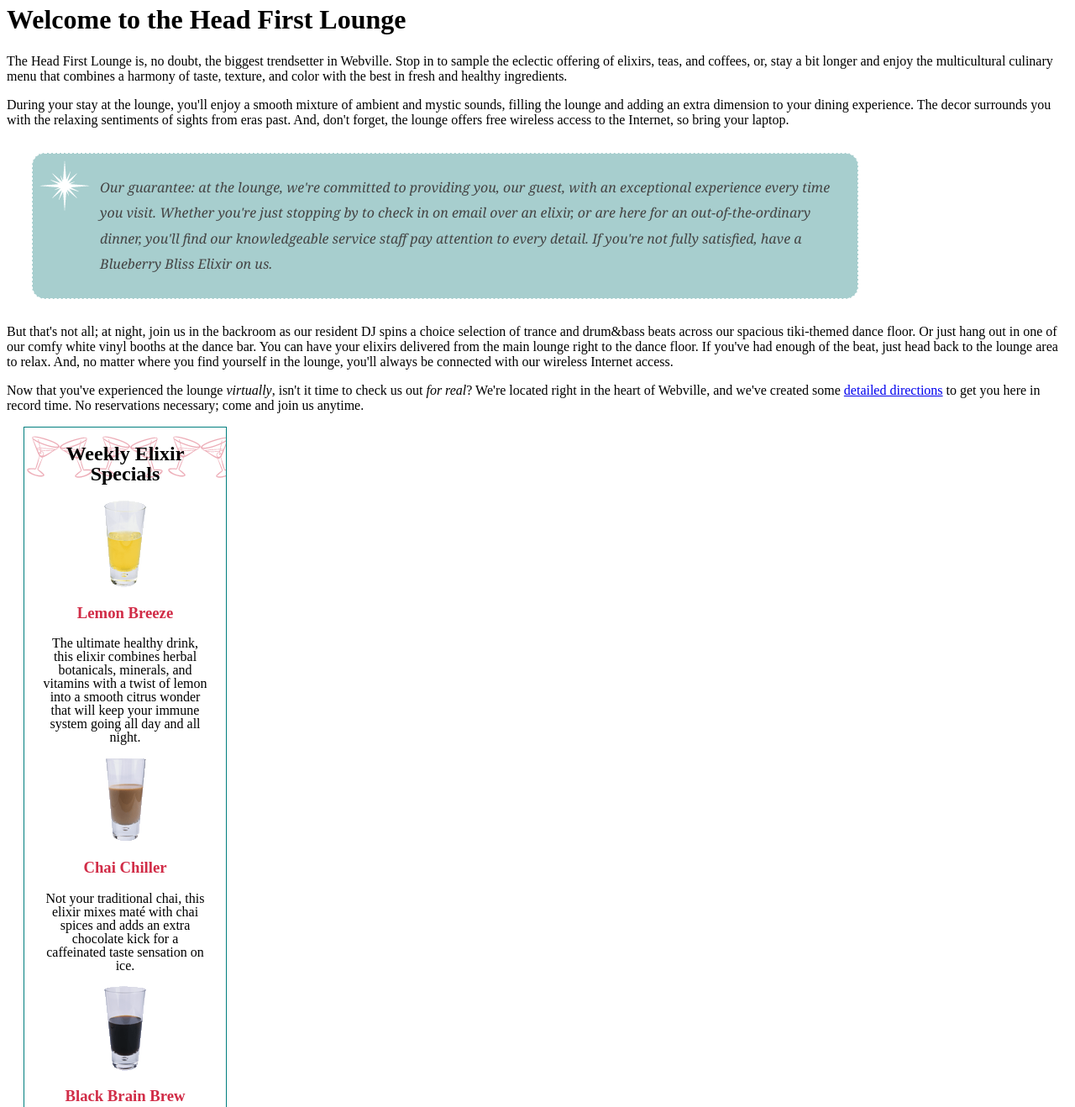
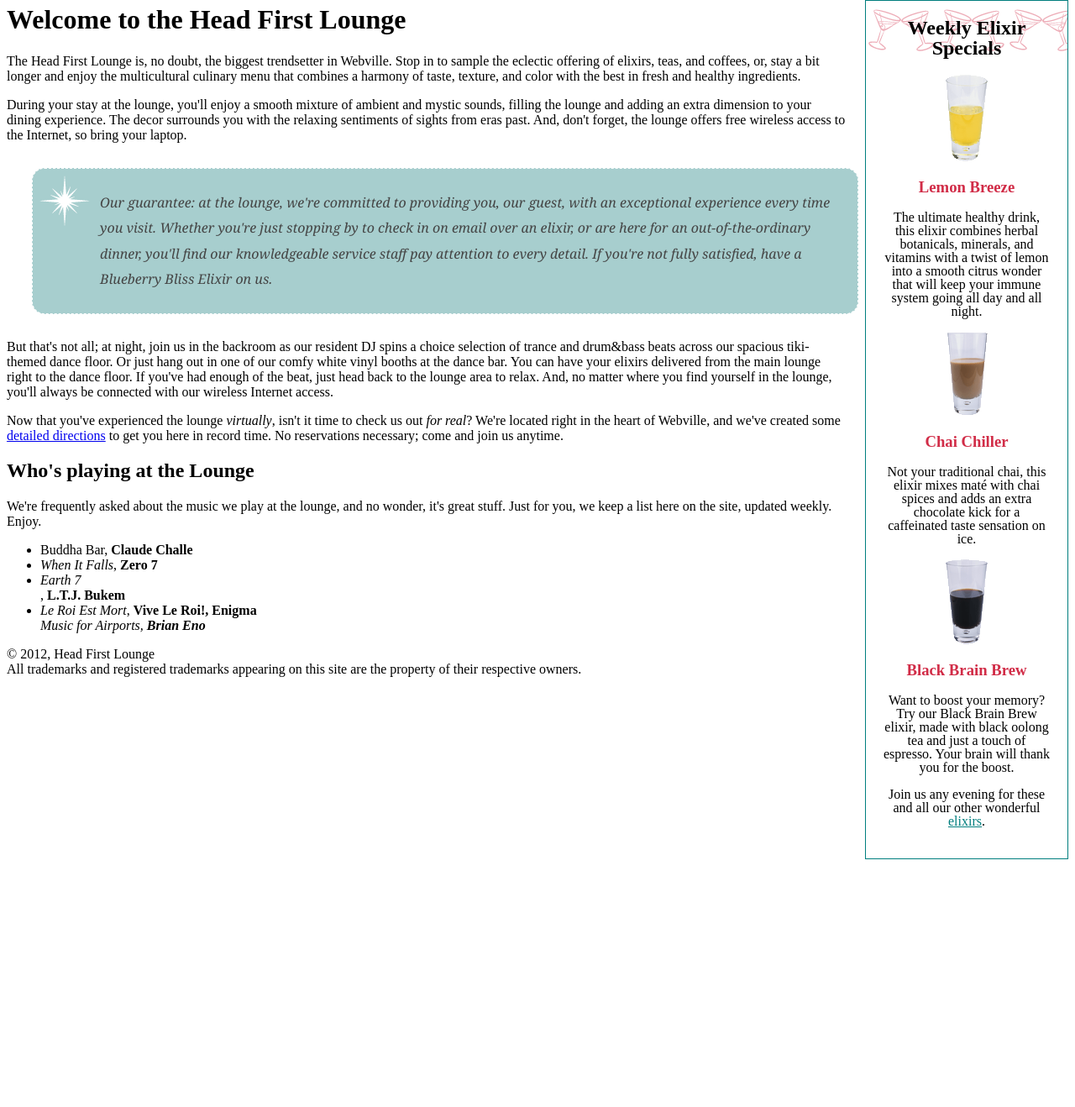
Before and after one commit to zhushuyan-617/lounge, a plain HTML site: page lounge.html in a window 1280 px wide. Shown: the part 233-1551 px from the top of the page at 84% size. After the commit the page ends 1256 px from the top, so only its background shows below. Drawn offline with Linux system fonts and the light colour scheme.

Commit message:
改变了位置

```diff
--- a/lounge.html
+++ b/lounge.html
@@ -7,6 +7,48 @@
   </head>
   <body>
     <p><img src="images/logo.gif" alt="Head First Lounge"></p>
+    <div class="elixirs">
+      <h2>Weekly Elixir Specials</h2>
+      <p>
+        <img src="images/yellow.gif" alt="Lemon Breeze Elixir">
+      </p>
+      <h3>Lemon Breeze</h3>
+      <p>
+        The ultimate healthy drink, this elixir combines
+        herbal botanicals, minerals, and vitamins with
+        a twist of lemon into a smooth citrus wonder
+        that will keep your immune system going all
+        day and all night.
+      </p>
+
+      <p>
+        <img src="images/chai.gif" alt="Chai Chiller Elixir">
+      </p>
+      <h3>Chai Chiller</h3>
+      <p>
+        Not your traditional chai, this elixir mixes mat&eacute;
+        with chai spices and adds an extra chocolate kick for
+        a caffeinated taste sensation on ice.
+      </p>
+
+      <p>
+        <img src="images/black.gif" alt="Black Brain Brew Elixir">
+      </p>
+      <h3>Black Brain Brew</h3>
+      <p>
+        Want to boost your memory?  Try our Black Brain Brew
+        elixir, made with black oolong tea and just a touch
+        of espresso.  Your brain will thank you for the boost.
+      </p>
+
+      <p>
+        Join us any evening for these and all our
+        other wonderful
+        <a href="beverages/elixir.html"
+           title="Head First Lounge Elixirs">elixirs</a>.
+      </p>
+    </div>
+
     <h1>Welcome to the Head First Lounge</h1>
     <p>
       The Head First Lounge is, no doubt, the biggest trendsetter in Webville.
@@ -24,7 +66,7 @@
       access to the Internet, so bring your laptop.
     </p>
 
-    <p id="guarantee">
+    <p class="guarantee">
       Our guarantee: at the lounge, we're committed to providing you,
       our guest, with an exceptional experience every time you visit.
       Whether you're just stopping by to check in on email over an
@@ -54,47 +96,6 @@
       come and join us anytime.
     </p>
 
-  <div id="elixirs">
-    <h2>Weekly Elixir Specials</h2>
-    <p>
-      <img src="images/yellow.gif" alt="Lemon Breeze Elixir">
-    </p>
-    <h3>Lemon Breeze</h3>
-    <p>
-      The ultimate healthy drink, this elixir combines
-      herbal botanicals, minerals, and vitamins with
-      a twist of lemon into a smooth citrus wonder
-      that will keep your immune system going all
-      day and all night.
-    </p>
-
-    <p>
-      <img src="images/chai.gif" alt="Chai Chiller Elixir">
-    </p>
-    <h3>Chai Chiller</h3>
-    <p>
-      Not your traditional chai, this elixir mixes mat&eacute;
-      with chai spices and adds an extra chocolate kick for
-      a caffeinated taste sensation on ice.
-    </p>
-
-    <p>
-      <img src="images/black.gif" alt="Black Brain Brew Elixir">
-    </p>
-    <h3>Black Brain Brew</h3>
-    <p>
-      Want to boost your memory?  Try our Black Brain Brew
-      elixir, made with black oolong tea and just a touch
-      of espresso.  Your brain will thank you for the boost.
-    </p>
-
-    <p>
-      Join us any evening for these and all our
-      other wonderful
-      <a href="beverages/elixir.html"
-         title="Head First Lounge Elixirs">elixirs</a>.
-    </p>
-  </div>
 
     <h2>Who's playing at the Lounge</h2>
     <p>
--- a/lounge1.css
+++ b/lounge1.css
@@ -1,4 +1,4 @@
-#guarantee {
+.guarantee {
   line-height: 1.9em;
   font-style: italic;
   font-family: Georgia, "Times New Roman", Times, serif;
@@ -18,7 +18,7 @@
   background-position: top left;
   border-radius: 15px;
 }
-#elixirs {
+.elixirs {
   border-width: thin;
   border-style: solid;
   border-color: #007e7e;
@@ -30,14 +30,15 @@
   text-align: center;
   background-image: url(images/cocktail.gif);
   background-repeat: repeat-x;
+  float: right;
 }
-#elixirs h2 {
+.elixirs h2 {
   color: black;
 }
-#elixirs h3 {
+.elixirs h3 {
   color: #d12c47;
 }
-#elixirs {
+.elixirs {
   line-height: 1;
 }
 .cd {
@@ -46,13 +47,13 @@
 .artist {
   font-weight:bold;
 }
-#elixirs a:link {
+.elixirs a:link {
   color: #007e7e;
 }
-#elixirs a:visited {
+.elixirs a:visited {
   color: #333333;
 }
-#elixirs a:hover {
+.elixirs a:hover {
   background: #f88396;
   color: #0d5353;
 }
```
